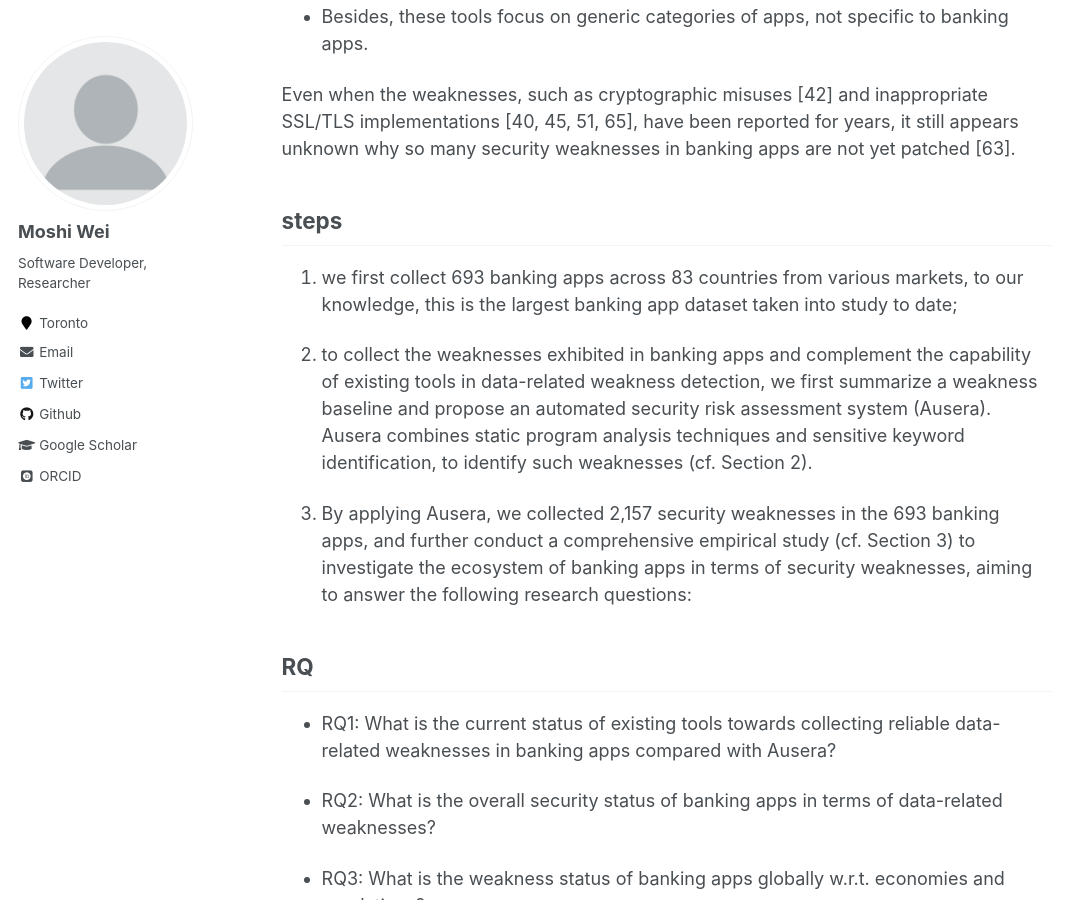
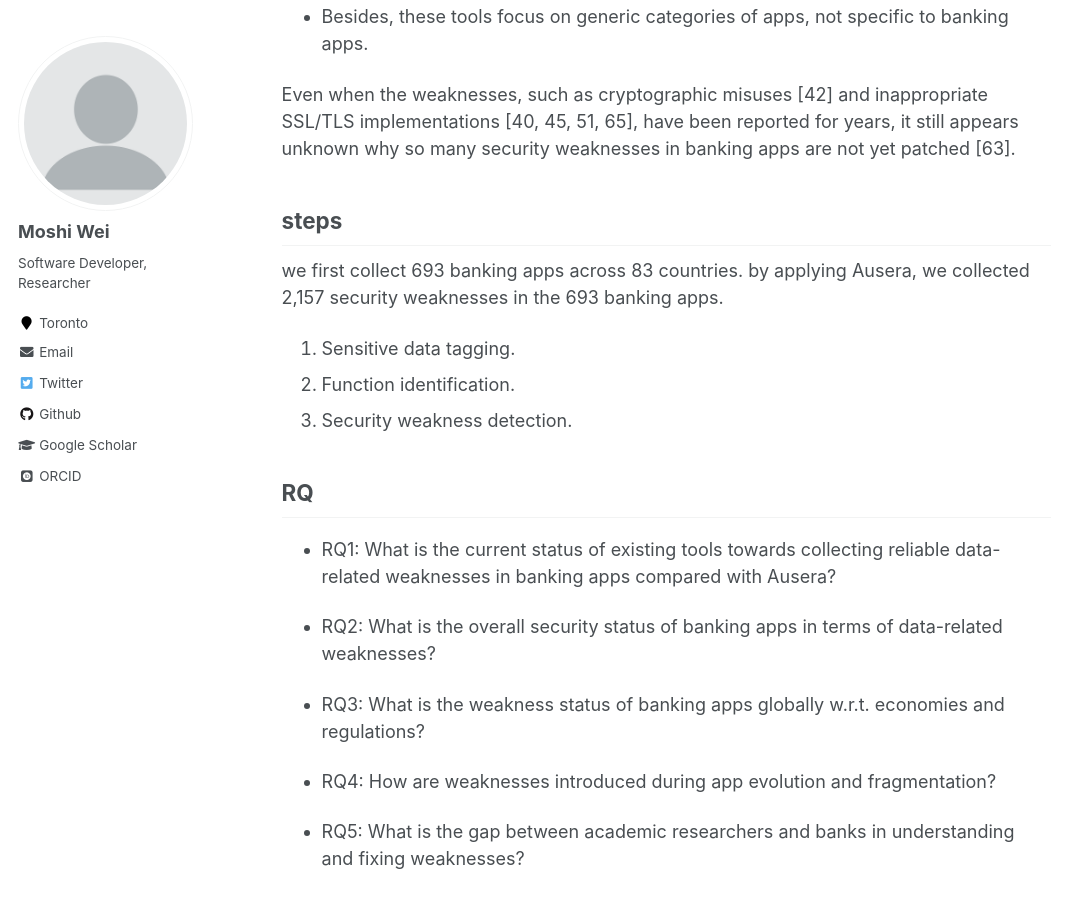
Before and after one commit to Moshiii/Moshiii.github.io, a Jekyll site: the page built from _posts/2020-02-26-[Highlight]An Empirical Assessment of Security Risks of Global Android Banking Apps.md, in a window 1280 px wide and 900 px high, scrolled down 754 px. Shown: the whole window, without its empty margins (0-1081 px from the left). Built offline with Jekyll 4.4.1, drawn with Linux system fonts in a browser that asks for light colours; some web fonts are replaced.

Commit message:
Update 2020-02-26-[Highlight]An Empirical Assessment of Security Risks of Global Android Banking Apps.md

```diff
--- a/_posts/2020-02-26-[Highlight]An Empirical Assessment of Security Risks of Global Android Banking Apps.md
+++ b/_posts/2020-02-26-[Highlight]An Empirical Assessment of Security Risks of Global Android Banking Apps.md
@@ -15,11 +15,11 @@ Even when the weaknesses, such as cryptographic misuses [42] and inappropriate S
 
 
 ## steps
-1. we first collect 693 banking apps across 83 countries from various markets, to our knowledge, this is the largest banking app dataset taken into study to date;
+we first collect 693 banking apps across 83 countries. by applying Ausera, we collected 2,157 security weaknesses in the 693 banking apps.
 
-2. to collect the weaknesses exhibited in banking apps and complement the capability of existing tools in data-related weakness detection, we first summarize a weakness baseline and propose an automated security risk assessment system (Ausera). Ausera combines static program analysis techniques and sensitive keyword identification, to identify such weaknesses (cf. Section 2).
-
-3. By applying Ausera, we collected 2,157 security weaknesses in the 693 banking apps, and further conduct a comprehensive empirical study (cf. Section 3) to investigate the ecosystem of banking apps in terms of security weaknesses, aiming to answer the following research questions:
+1. Sensitive data tagging.
+2. Function identification.
+3. Security weakness detection.
 
 ## RQ
 * RQ1: What is the current status of existing tools towards
```
